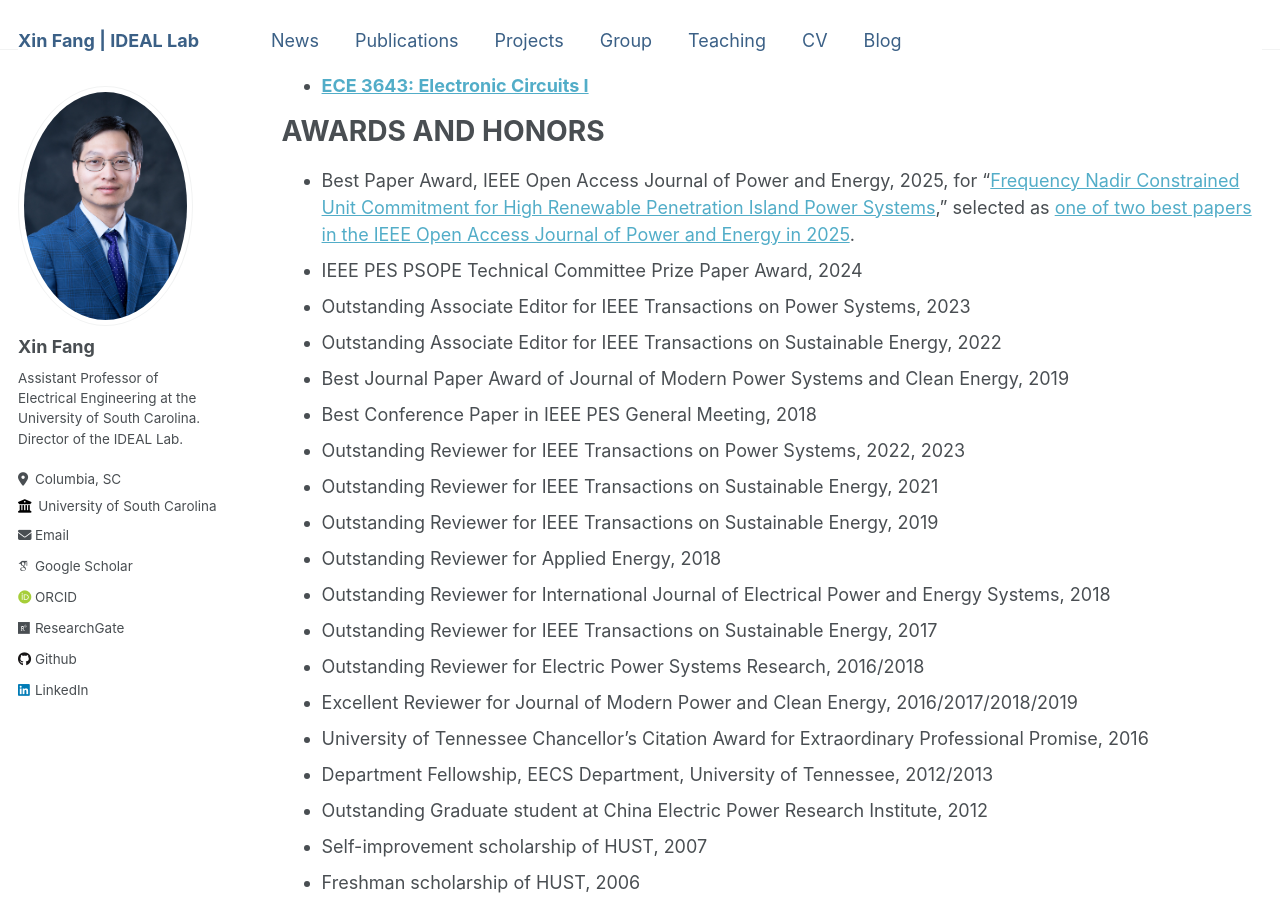
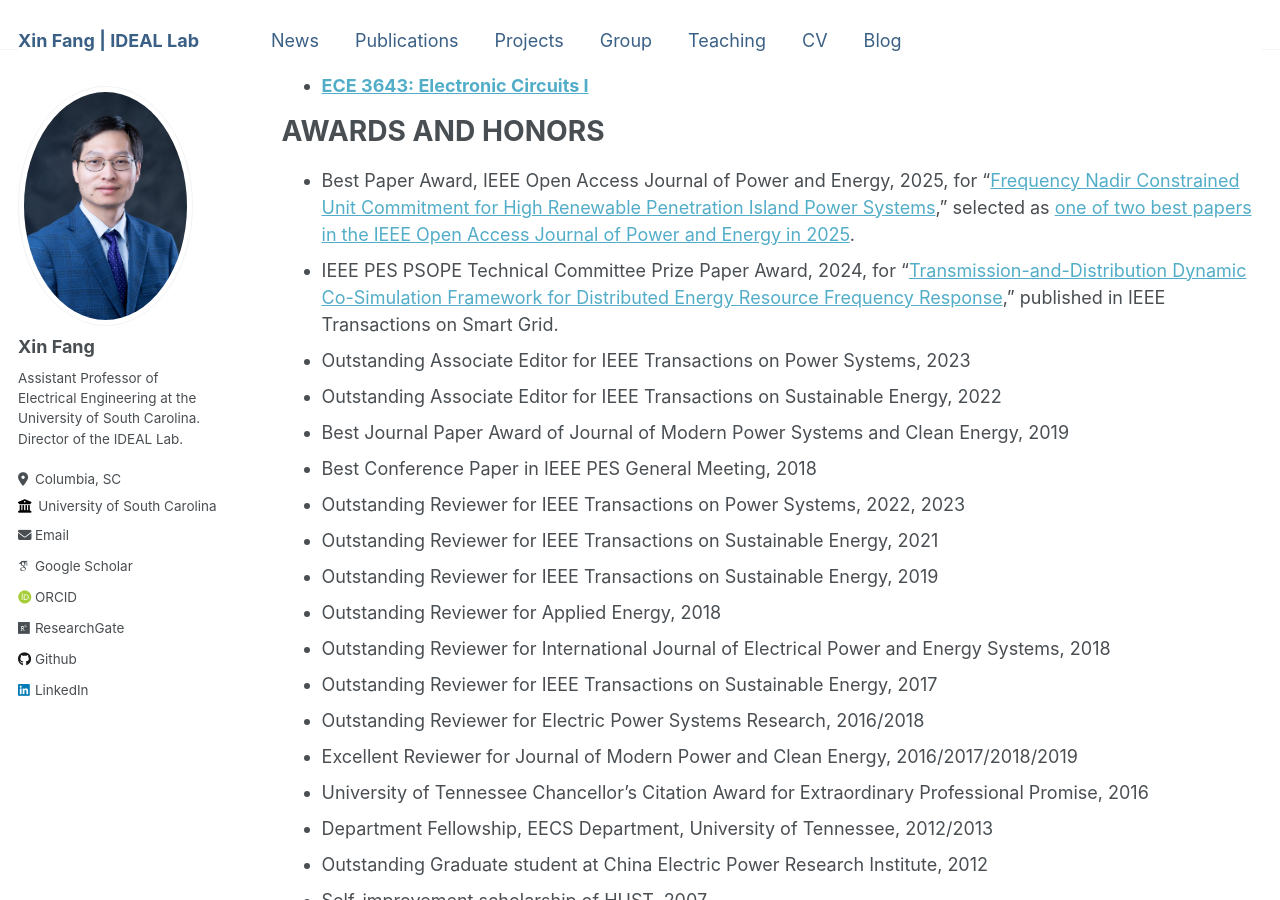
Before and after one commit to XinFang88/xinfang88.github.io, a Jekyll site: the page built from _pages/cv.md, in a window 1280 px wide and 900 px high, scrolled down 9335 px. Built offline with Jekyll 4.4.1, drawn with Linux system fonts in a browser that asks for light colours; some web fonts are replaced.

Commit message:
CV update

```diff
--- a/_pages/cv.md
+++ b/_pages/cv.md
@@ -58,7 +58,7 @@ Teaching
 AWARDS AND HONORS
 ======
 * Best Paper Award, IEEE Open Access Journal of Power and Energy, 2025, for "[Frequency Nadir Constrained Unit Commitment for High Renewable Penetration Island Power Systems](https://ieeexplore.ieee.org/abstract/document/10445517)," selected as [one of two best papers in the IEEE Open Access Journal of Power and Energy in 2025](https://ieeexplore.ieee.org/stamp/stamp.jsp?tp=&arnumber=11355900&_gl=1*1k8sk0u*_gcl_au*ODMzODU0NzM5LjE3NzgxNzQ1ODY).
-* IEEE PES PSOPE Technical Committee Prize Paper Award, 2024
+* IEEE PES PSOPE Technical Committee Prize Paper Award, 2024, for "[Transmission-and-Distribution Dynamic Co-Simulation Framework for Distributed Energy Resource Frequency Response](https://ieeexplore.ieee.org/abstract/document/9569771)," published in IEEE Transactions on Smart Grid.
 * Outstanding Associate Editor for IEEE Transactions on Power Systems, 2023
 * Outstanding Associate Editor for IEEE Transactions on Sustainable Energy, 2022
 * Best Journal Paper Award of Journal of Modern Power Systems and Clean Energy, 2019
```
Also changed, not shown: 1 other file.
